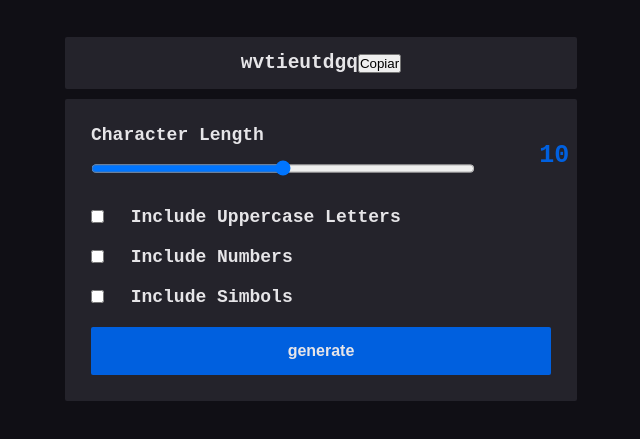
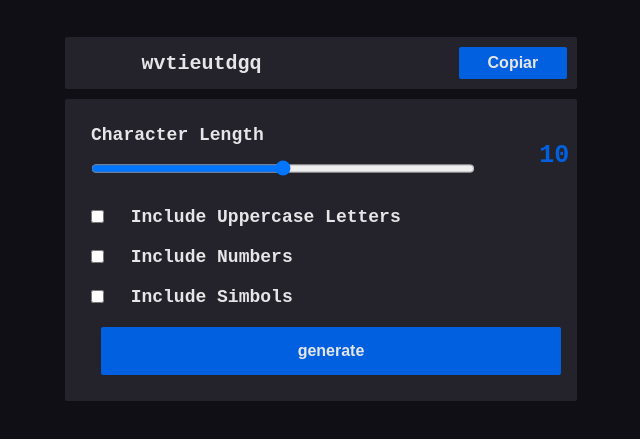
Before and after one commit to Pedro749/password_generate, a website: page index.html in a window 1280 px wide. Both pictures are taken after a click on the button "generate". Shown: the part 83-522 px from the top of the page, without its empty margins (319-959 px from the left). Drawn offline with Linux system fonts and the light colour scheme.

Commit message:
Copy button style

```diff
--- a/index.html
+++ b/index.html
@@ -4,6 +4,7 @@
   <meta charset="UTF-8">
   <meta http-equiv="X-UA-Compatible" content="IE=edge">
   <meta name="viewport" content="width=device-width, initial-scale=1.0">
+  <meta  name='viewport'  content='width=device-width, initial-scale=1.0, maximum-scale=1.0, user-scalable=0' />
   <link rel="stylesheet" href="./css/style.css">
   <title>Password Generator</title>
 </head>
@@ -11,8 +12,8 @@
     <main>
       <h1>Password Generator</h1>
       <div class="pass__show">
-        <h2 id="field"></h2>
-        <button id="copy">Copiar</button>
+        <input id="field" disabled />
+        <button id="copy" >Copiar</button>
       </div>
       <div class="pass__configs">
         <div class="configs__div">
--- a/js/main.js
+++ b/js/main.js
@@ -22,11 +22,23 @@ function setTextWithTiming(element, text) {
 }
 
 copy.addEventListener('click', () => {
-  const pass = passField.innerText;
+  const pass = passField.value;
+
   if (pass === '') return;
 
-  navigator.clipboard.writeText(pass);
-  setTextWithTiming(copy, 'Copiado !');
+  try {
+    if (navigator.clipboard) {
+      navigator.clipboard.writeText(pass);
+    } else {
+        passField.setSelectionRange(0, passField.value.length);
+        document.execCommand("copy");
+    }
+    setTextWithTiming(copy, 'Copiado!');
+
+  } catch (e) {
+    console.log('Erro ->', e);
+  }
+
 });
 
 
@@ -72,5 +84,6 @@ function generate() {
 }
 
 button.addEventListener('click', () => {
-  passField.innerHTML = generate();
+  passField.value = generate();
+  copy.style.display = 'block';
 });
--- a/sass/main.scss
+++ b/sass/main.scss
@@ -14,6 +14,7 @@ body {
   background-color: $black;
   color: $white;
   font-family: monospace;
+  overflow: hidden;
 }
 
 main {
@@ -35,6 +36,7 @@ h1 {
   background-color: $gray;
   height: 4em;
   margin-bottom: 10px;
+  padding: 10px;
   display: flex;
   align-items: center;
   justify-content: center;
@@ -42,6 +44,40 @@ h1 {
 
   p {
     color: #e6e5e8;
+  }
+
+  #field {
+    background: none;
+    border: none;
+    color: $white;
+    font-family: monospace;
+    font-weight: 700;
+    text-align: center;
+    font-size: 20px;
+  }
+
+  #copy {
+    margin-left: auto;
+    display: none;
+  }
+}
+
+button {
+  border-radius: 2px;
+  height: 2em;
+  width: 22%;
+  font-size: 16px;
+  font-weight: 600;
+  background-color: $blue;
+  border: none;
+  color: $white;
+  cursor: pointer;
+  opacity: 1;
+  transition: all .2s;
+  margin-left: 10px;
+
+  &:hover {
+    opacity: .8;
   }
 }
 
@@ -53,22 +89,12 @@ h1 {
   border-radius: 2px;
 
   button {
-    border-radius: 2px;
     height: 3em;
     width: 100%;
     font-size: 16px;
-    font-weight: 600;
-    background-color: $blue;
-    border: none;
-    color: $white;
-    cursor: pointer;
-    opacity: 1;
-    transition: all .2s;
+  }
 
-    &:hover {
-      opacity: .8;
-    }
-  }
+
 }
 
 .configs__div {
@@ -101,4 +127,8 @@ h1 {
   main {
     width: 85vw;
   }
+
+  #field {
+    font-size: 16px;
+  }
 }
```
Also changed, not shown: css/style.css, 1 other file.
